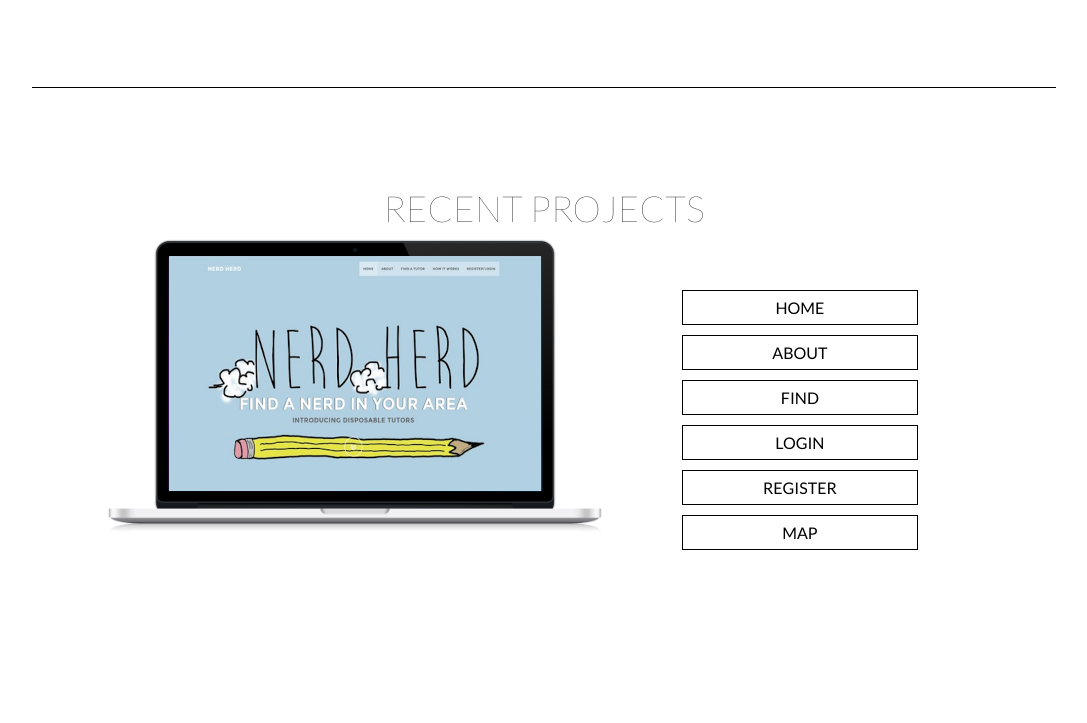
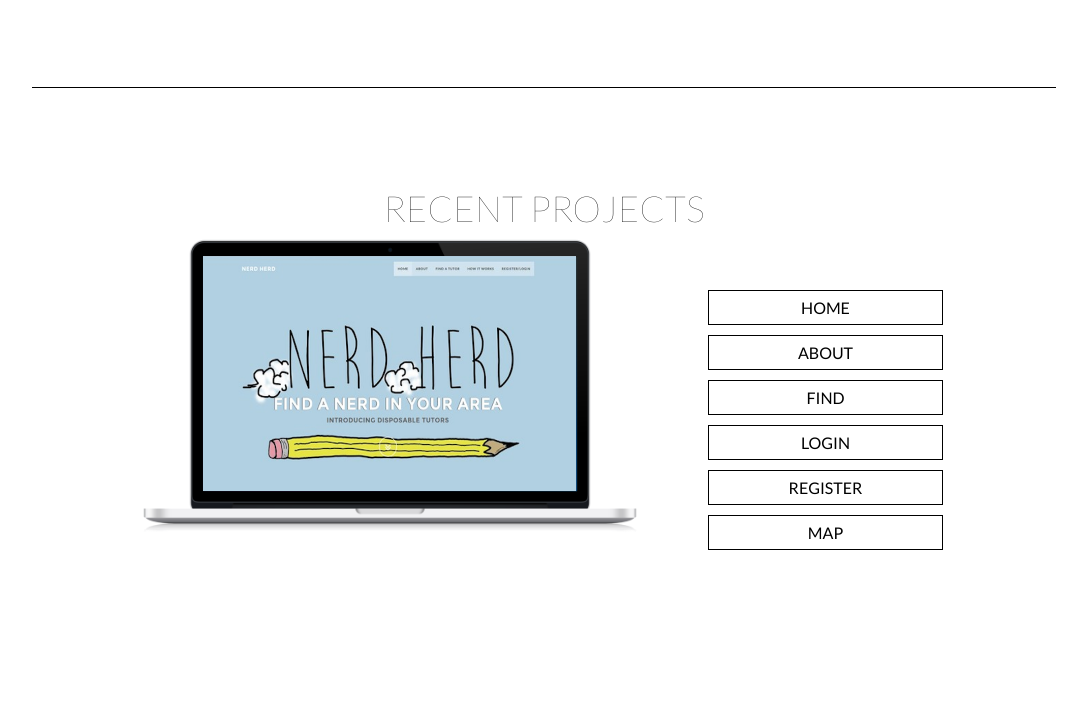
Before and after one commit to jessicajji/jessicajji.github.io, a PHP site: page / in a window 1280 px wide. Shown: the part 1113-1836 px from the top of the page, without its empty margins (96-1183 px from the left). Run offline with PHP 8.4, Linux system fonts and the light colour scheme; some libraries are stand-ins or nearby versions.

Commit message:
repositioning changes

```diff
--- a/assets/css/style.css
+++ b/assets/css/style.css
@@ -243,7 +243,7 @@ a:visited {
 	width: 500px;
 	position: relative;
 	top: 73px;
-	left: 11.3%;
+	left: 14%;
 }
 
 #computer {
@@ -272,7 +272,7 @@ a:visited {
 .sidebar {
 	position: absolute;
 	top: 24%;
-	left: 60%;
+	left: 62%;
 }
 
 .viewbutton {
```
